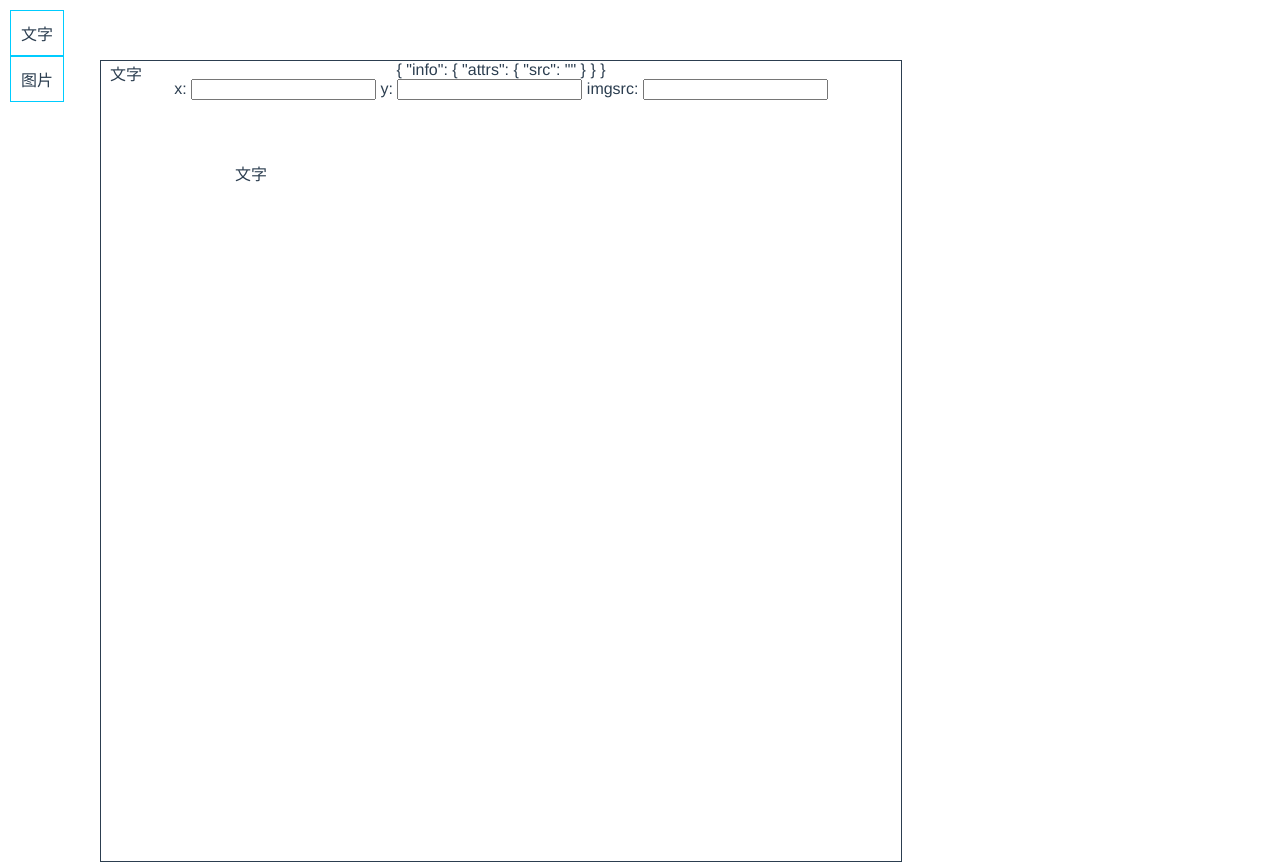
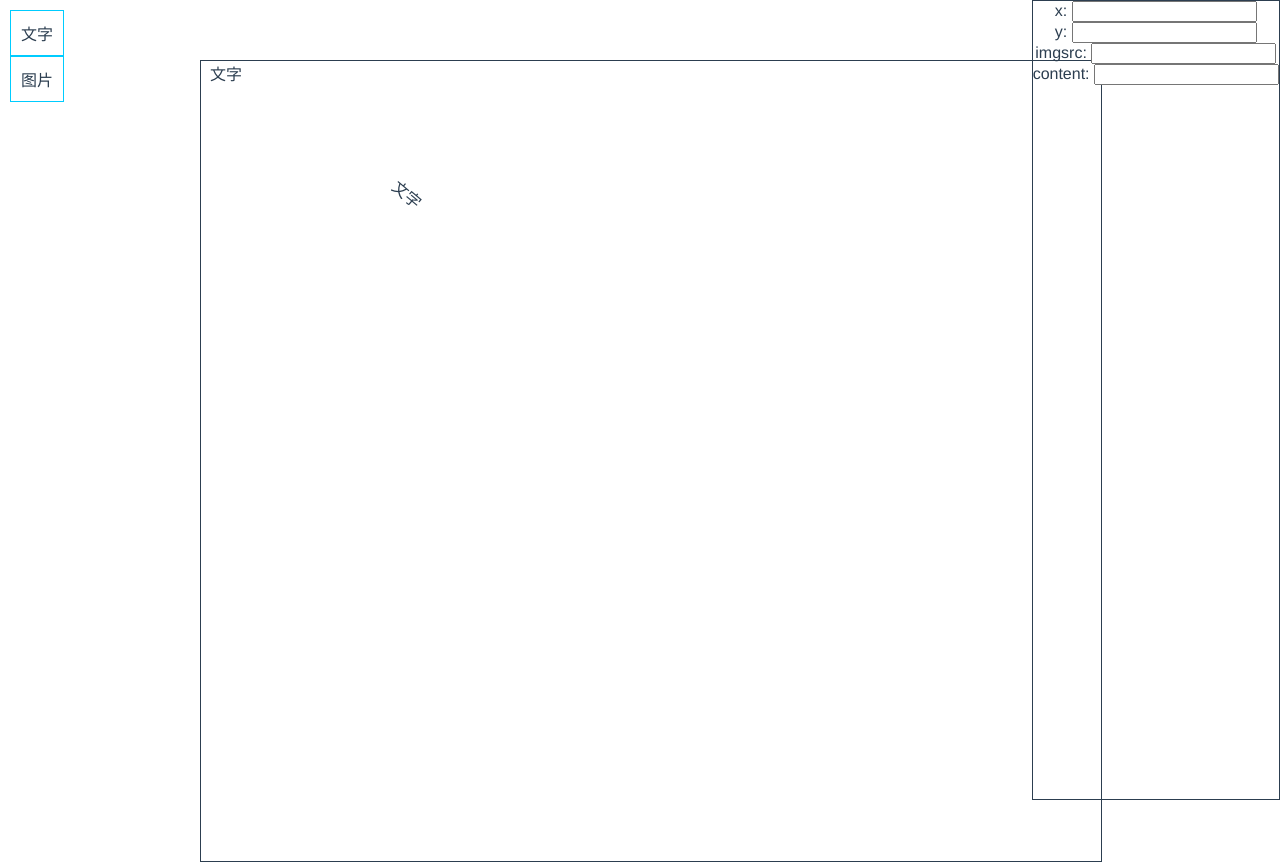
Before and after one commit to Zillionnn/build-webpage-manage, a Vue app: page /#/ in a window 1280 px wide. Built offline with nearby package versions, Linux system fonts and the light colour scheme.

Commit message:
transfrom over

```diff
--- a/src/components/common/VTransform.vue
+++ b/src/components/common/VTransform.vue
@@ -279,14 +279,7 @@ export default {
   user-select: none;
   position: absolute;
 }
-.container:hover {
-  position: absolute;
-  cursor: move;
-  -webkit-user-select: none;
-  -moz-user-select: none;
-  -ms-user-select: none;
-  user-select: none;
-}
+
 .wrap {
   position: relative;
   width: 100% !important;
@@ -307,6 +300,11 @@ export default {
 .content-op{
   width: 100%;
   height: 100%;
+}
+.content-op:hover{
+  width: 100%;
+  height: 100%;
+  cursor: move;
 }
 .operate {
   width: 10px;
--- a/src/components/home.vue
+++ b/src/components/home.vue
@@ -1,22 +1,19 @@
 <template>
   <div class="body">
-
     <div style="position:absolute;top:10px; left:10px;">
       <div class="component-drag" draggable="true" @dragstart="startDrag('text')">文字</div>
       <div class="component-drag" draggable="true" @dragstart="startDrag('pic')">图片</div>
     </div>
-    <div class="canvas-wrap" @dragover="allowDrop" @drop="drop">
-      {{currentBox}}
-      <div>
-        x:
-        <input type="number" v-model="currentBox.x" />
-        y:
-        <input type="number" v-model="currentBox.y" />
-       imgsrc: <input type="text" v-model="currentBox.info.attrs.src" />
-      </div>
-
+    <!-- 画布 操作界面 -->
+    <div
+      class="canvas-wrap"
+      :style="`margin-left: ${canvas.left}px;  margin-top: ${canvas.top}px;`"
+      @dragover="allowDrop"
+      @drop="drop"
+    >
       <div v-for="(box, index) in elements" :key="index">
         <v-transform
+          :ref="box.id"
           :id="box.id"
           :canvas="canvas"
           :y="box.y"
@@ -35,6 +32,27 @@
             ></v-render>
           </div>
         </v-transform>
+      </div>
+    </div>
+    <!-- 配置 -->
+    <div class="config-panel">
+      <div>
+        <div>
+          x:
+          <input type="number" v-model="currentBox.x" />
+        </div>
+        <div>
+          y:
+          <input type="number" v-model="currentBox.y" />
+        </div>
+        <div>
+          imgsrc:
+          <input type="text" v-model="currentBox.info.attrs.src" />
+        </div>
+        <div>
+          content:
+          <input type="text" v-model="currentBox.info.content" />
+        </div>
       </div>
     </div>
   </div>
@@ -58,7 +76,7 @@ export default {
       },
       canvas: {
         top: 60,
-        left: 100
+        left: 200
       },
       currentBox: {
         info: {
@@ -74,7 +92,7 @@ export default {
           y: 100,
           width: 100,
           height: 200,
-          rotate: 0,
+          rotate: 40,
           info: {
             tagName: 'span',
             attrs: {
@@ -110,8 +128,15 @@ export default {
       render: function (createElement) {
         console.log('componentInfo', this.componentInfo)
 
-        return createElement('div', [
-
+        return createElement(
+          'div',
+          {
+            style: {
+              width: '100%',
+              height: '100%'
+            }
+          },
+          [
             createElement(
               this.componentInfo.tagName,
               {
@@ -119,7 +144,8 @@ export default {
               },
               this.componentInfo.content
             )
-        ])
+          ]
+        )
       },
       props: {
         componentInfo: {
@@ -153,16 +179,13 @@ export default {
     update (box, args) {
       const conf = args[0]
       this.currentBox = box
-      console.log('UPDATE >> ', conf)
-
       box = Object.assign(box, conf)
       if (conf.x) {
-        box.x = conf.x - 100
+        box.x = conf.x - this.canvas.left
       }
       if (conf.y) {
-        box.y = conf.y - 60
+        box.y = conf.y - this.canvas.top
       }
-      console.log('box', box.width)
     },
     allowDrop (e) {
       e.preventDefault()
@@ -173,18 +196,19 @@ export default {
     },
     drop () {
       console.log(this.dragItem)
+      const id = 't' + parseInt(Math.random() * 100)
       if (this.dragItem === 'text') {
         this.elements.push({
-          id: 'f1',
+          id: id,
           x: 0,
           y: 0,
           width: 100,
           height: 100,
           rotate: 0,
           info: {
-            tagName: 'p',
+            tagName: 'div',
             attrs: {
-              id: 'f1'
+              id: id
             },
             content: '文字'
           }
@@ -201,6 +225,7 @@ export default {
           info: {
             tagName: 'img',
             attrs: {
+              style: {},
               width: '100%',
               height: '100%',
               src: ''
@@ -208,6 +233,8 @@ export default {
           }
         })
       }
+
+      this.$refs[id].toggleOperates(true)
     }
     // ###########################methods#########################
   }
@@ -225,10 +252,15 @@ export default {
 }
 .canvas-wrap {
   border: 1px solid;
-  width: 800px;
+  width: 900px;
   height: 800px;
-  margin-left: 100px;
-  margin-top: 60px;
   position: relative;
 }
+.config-panel {
+  position: absolute;
+  top: 0;
+  right: 0;
+  bottom: 0;
+  border: 1px solid;
+}
 </style>
```
Lines whose indentation alone changed are shown as unchanged.
